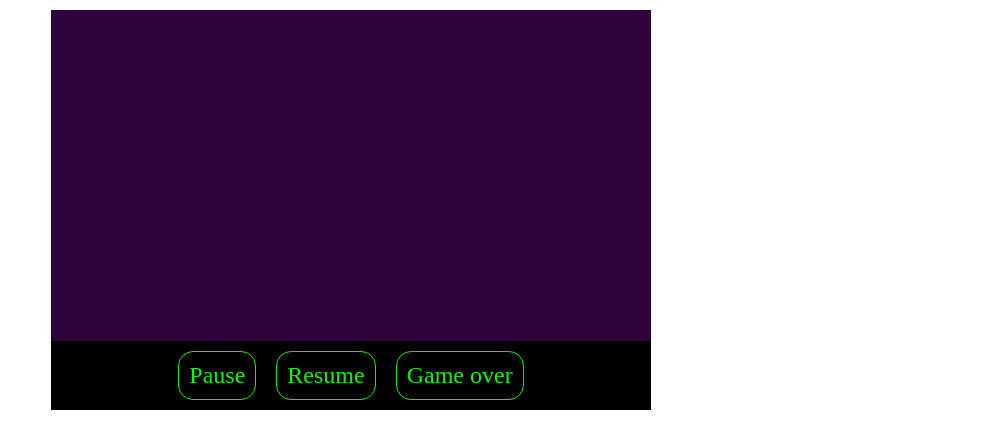
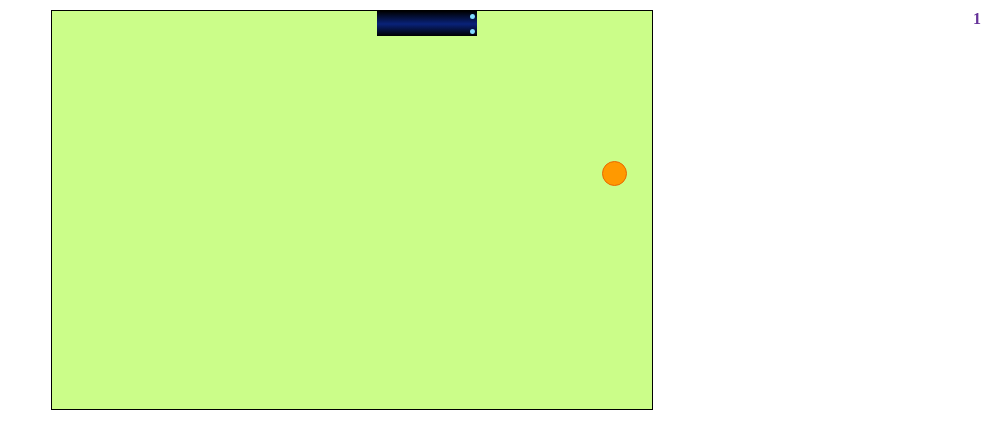
Before and after one commit to abhaynath/snake, a Svelte app: page / in a window 1280 px wide. Both pictures are taken after a click on the button "Start". Shown: the top 448 px of the page, without its empty margins (289-1280 px from the left). Built offline with nearby package versions, Linux system fonts and the light colour scheme; a web font is replaced by a local one.

Commit message:
css changed

```diff
--- a/src/components/Food.svelte
+++ b/src/components/game-items/Food.svelte
@@ -1,11 +1,11 @@
 <script lang="ts">
-  import { Config } from "../../src/helpers/constants";
+  import { EnumDimensions } from "../../../src/helpers/constants";
 
   export let foodTop: number = 0;
   export let foodLeft: number = 0;
 </script>
 
-<div class="food" style="left: {foodLeft}px; top: {foodTop}px;width:{Config.BLOCK_SIZE - 2}px;height:{Config.BLOCK_SIZE - 2}px;" />
+<div class="food" style="left: {foodLeft}px; top: {foodTop}px;width:{EnumDimensions.BLOCK_SIZE - 2}px;height:{EnumDimensions.BLOCK_SIZE - 2}px;" />
 
 <style>
   .food {
--- a/src/components/SnakeBody.svelte
+++ b/src/components/game-items/SnakeBody.svelte
@@ -1,13 +1,13 @@
 <script lang="ts">
-  import { Config } from "../helpers/constants";
+  import { EnumDimensions } from "../../helpers/constants";
 
-  export let top = Config.BLOCK_SIZE;
-  export let left = Config.BLOCK_SIZE;
+  export let top = EnumDimensions.BLOCK_SIZE;
+  export let left = EnumDimensions.BLOCK_SIZE;
   export let isHead = false;
   export let direction = "right";
 </script>
 
-<div style="left: {left}px; top: {top}px;width:{Config.BLOCK_SIZE - 2}px;height:{Config.BLOCK_SIZE - 2}px;" class="snake-body {direction}">
+<div style="left: {left}px; top: {top}px;width:{EnumDimensions.BLOCK_SIZE}px;height:{EnumDimensions.BLOCK_SIZE}px;" class="snake-body {direction}">
   {#if isHead}
     <div id="leftEye" class="eyes" />
     <div id="rightEye" class="eyes" />
@@ -16,8 +16,9 @@
 
 <style>
   .snake-body {
-    background-color: #3f0092;
-    border: 1px solid #35007a;
+    background: rgb(0, 0, 0);
+    background: linear-gradient(0deg, rgba(0, 0, 0, 1) 0%, rgba(9, 34, 121, 1) 48%, rgba(0, 0, 0, 1) 100%);
+    /* border: 1px solid #35007a; */
     position: absolute;
     z-index: 3;
   }
--- a/src/components/screens/PlayScreen.svelte
+++ b/src/components/screens/PlayScreen.svelte
@@ -1,8 +1,11 @@
 <script lang="ts">
-  import { GameStatus, type ScreenStatus } from "../../../src/models/gameState";
+  import Food from "../game-items/Food.svelte";
+  import Snake from "../game-items/Snake.svelte";
   import { screenStore } from "../../../src/stores/screenStore";
+  import type { ScreenStatus } from "src/models/gameState";
+  let isGamePaused = false;
 
-  import { EnumDimensions } from "../../../src/helpers/constants";
+  import { Directions, EnumDimensions } from "../../../src/helpers/constants";
 
   const centerX = EnumDimensions.SCREEN_WIDTH / 2;
   const centerY = EnumDimensions.SCREEN_HEIGHT / 2;
@@ -19,41 +22,162 @@
     screenStore.gameOver();
   };
 
-  const pauseGame = () => {
-    screenStore.pauseGame();
-  };
   const resumeGame = () => {
     screenStore.resumeGame();
   };
-  const onKeyDown = (e: KeyboardEvent) => {
-    console.log(`onkeydown ${currentScreen.status}`);
-    if (currentScreen.status == GameStatus.RUNNING) {
-      console.log(e);
-      key = e.key;
-      keyCode = e.keyCode;
+
+  let foodLeft = 0;
+  let foodTop = 0;
+  let direction = Directions.RIGHT;
+  let snakeBodies = [];
+  let intervalId: any;
+  $: score = snakeBodies.length - 3;
+
+  $: GAME_WIDTH = EnumDimensions.SCREEN_WIDTH;
+  $: GAME_HEIGHT = EnumDimensions.SCREEN_HEIGHT;
+
+  const startGame = () => {
+    intervalId = setInterval(() => {
+      snakeBodies.pop();
+
+      let { left, top } = snakeBodies[0];
+
+      if (direction === Directions.UP) {
+        top -= EnumDimensions.BLOCK_SIZE;
+      } else if (direction === Directions.DOWN) {
+        top += EnumDimensions.BLOCK_SIZE;
+      } else if (direction === Directions.LEFT) {
+        left -= EnumDimensions.BLOCK_SIZE;
+      } else if (direction === Directions.RIGHT) {
+        left += EnumDimensions.BLOCK_SIZE;
+      }
+
+      const newHead = { left, top };
+
+      snakeBodies = [newHead, ...snakeBodies];
+
+      if (isCollide(newHead, { left: foodLeft, top: foodTop })) {
+        moveFood();
+        snakeBodies = [...snakeBodies, snakeBodies[snakeBodies.length - 1]];
+      }
+
+      if (isGameOver()) {
+        clearInterval(intervalId);
+        resetGame();
+        gameOver();
+      }
+    }, 200);
+  };
+
+  function isCollide(a, b) {
+    return !(a.top < b.top || a.top > b.top || a.left < b.left || a.left > b.left);
+  }
+
+  function moveFood() {
+    foodTop = Math.floor(Math.random() * (GAME_HEIGHT / EnumDimensions.BLOCK_SIZE)) * EnumDimensions.BLOCK_SIZE;
+    foodLeft = Math.floor(Math.random() * (GAME_WIDTH / EnumDimensions.BLOCK_SIZE)) * EnumDimensions.BLOCK_SIZE;
+  }
+
+  function resetGame() {
+    moveFood();
+    direction = Directions.RIGHT;
+    snakeBodies = [
+      {
+        left: EnumDimensions.BLOCK_SIZE * 2,
+        top: 0,
+      },
+      {
+        left: EnumDimensions.BLOCK_SIZE,
+        top: 0,
+      },
+      {
+        left: 0,
+        top: 0,
+      },
+    ];
+  }
+
+  function isGameOver() {
+    const snakeBodiesNoHead = snakeBodies.slice(1);
+
+    const snakeCollisions = snakeBodiesNoHead.filter((sb) => isCollide(sb, snakeBodies[0]));
+
+    if (snakeCollisions.length > 0) {
+      return true;
     }
-  };
+
+    const { top, left } = snakeBodies[0];
+
+    if (top >= GAME_HEIGHT || top < 0 || left < 0 || left >= GAME_WIDTH) {
+      return true;
+    }
+
+    return false;
+  }
+
+  function pauseGame() {
+    console.log("pauseGame");
+    clearInterval(intervalId);
+  }
+  function getDirectionFromKeyCode(keyCode) {
+    if (keyCode === 38) {
+      return Directions.UP;
+    } else if (keyCode === 39) {
+      return Directions.RIGHT;
+    } else if (keyCode === 37) {
+      return Directions.LEFT;
+    } else if (keyCode === 40) {
+      return Directions.DOWN;
+    }
+
+    return Directions.UNKNOWN;
+  }
+
+  function onKeyDown(e) {
+    if (e.keyCode === 32) {
+      isGamePaused = !isGamePaused;
+      if (isGamePaused) {
+        pauseGame();
+      } else {
+        startGame();
+      }
+    }
+    if (isGamePaused) {
+      return;
+    }
+
+    const newDirection = getDirectionFromKeyCode(e.keyCode);
+    if (newDirection != Directions.UNKNOWN) {
+      direction = newDirection;
+    }
+  }
+  startGame();
+  resetGame();
 </script>
 
+<main style="width:{EnumDimensions.SCREEN_WIDTH}px;height:{EnumDimensions.SCREEN_HEIGHT}px;">
+  <Snake {direction} {snakeBodies} />
+  <Food {foodLeft} {foodTop} />
+</main>
+<div class="score">{score}</div>
+
 <svelte:window on:keydown={onKeyDown} />
-<!-- <h3>{currentScreen.status}</h3> -->
-<div class="play-screen" />
-
-<div class="toolbar">
-  <button on:click={pauseGame}>Pause</button>
-  <button on:click={resumeGame}>Resume</button>
-  <button on:click={gameOver}>Game over</button>
-</div>
 
 <style>
-  .play-screen {
+  main {
+    border: solid black 1px;
     position: relative;
-    background-color: #2f013d;
-    width: 100%;
-    height: 100%;
+    margin: 0px auto;
+    background-color: #cbfd89;
+  /*   width: 100%;
+    height: 100%; */
   }
-  .toolbar {
-    display: flex;
-    justify-content: center;
+  .score {
+    position: fixed;
+    top:10px;
+    right:10px;
+    text-align: center;
+    font-weight: bold;
+    color: rebeccapurple;
   }
 </style>
--- a/src/helpers/constants.ts
+++ b/src/helpers/constants.ts
@@ -1,16 +1,13 @@
-export enum Config {
-  BLOCK_SIZE = 25,
-}
+
 export enum Directions {
   UP = "up",
   RIGHT = "right",
   LEFT = "left",
   DOWN = "down",
+  UNKNOWN=""
 }
 export enum EnumDimensions {
   SCREEN_WIDTH = 600,
   SCREEN_HEIGHT = 400,
-  BALL_RADIUS = 15,
-  BRICK_WIDTH = 81,
-  BRICK_HEIGHT = 9,
+  BLOCK_SIZE = 25
 }
```
Also changed, not shown: src/components/game-items/OldGame.svelte (renamed from src/components/OldGame.svelte, +11 -11 lines), src/components/game-items/Snake.svelte (renamed from src/components/Snake.svelte).
